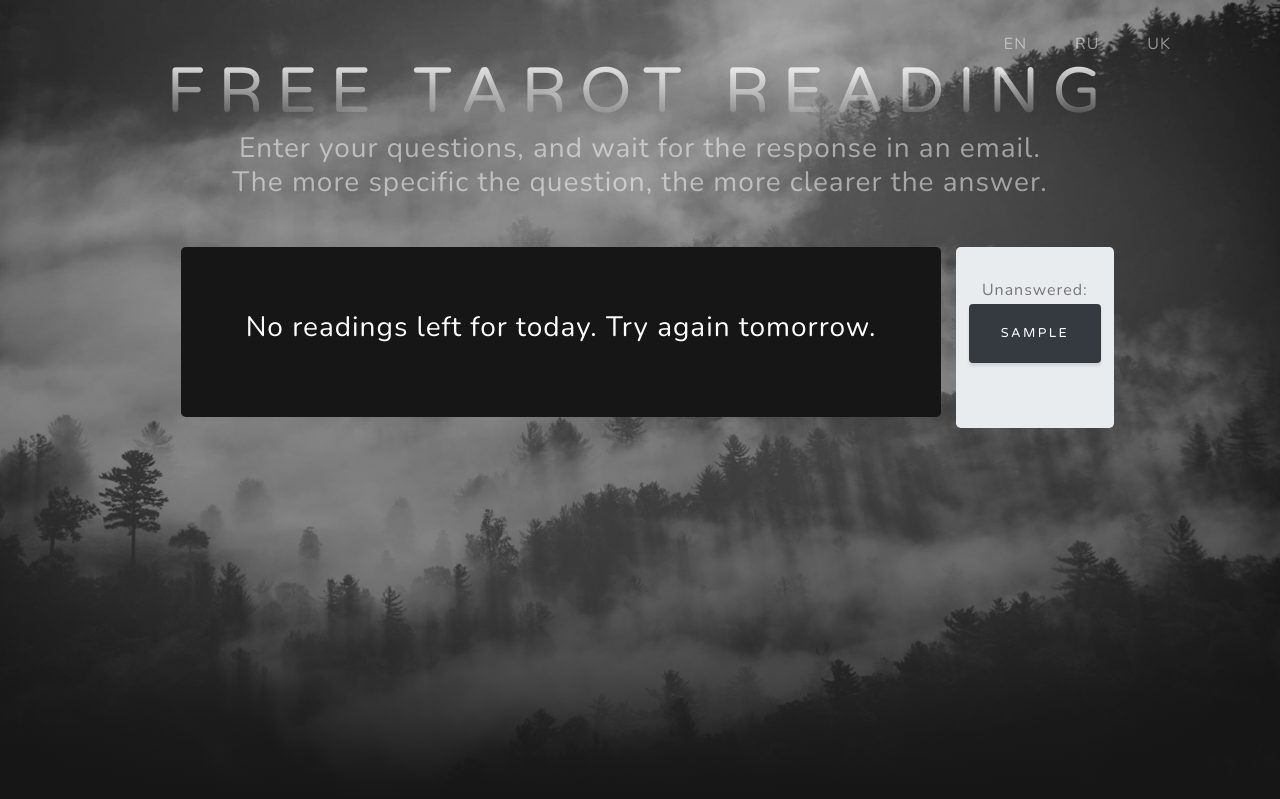
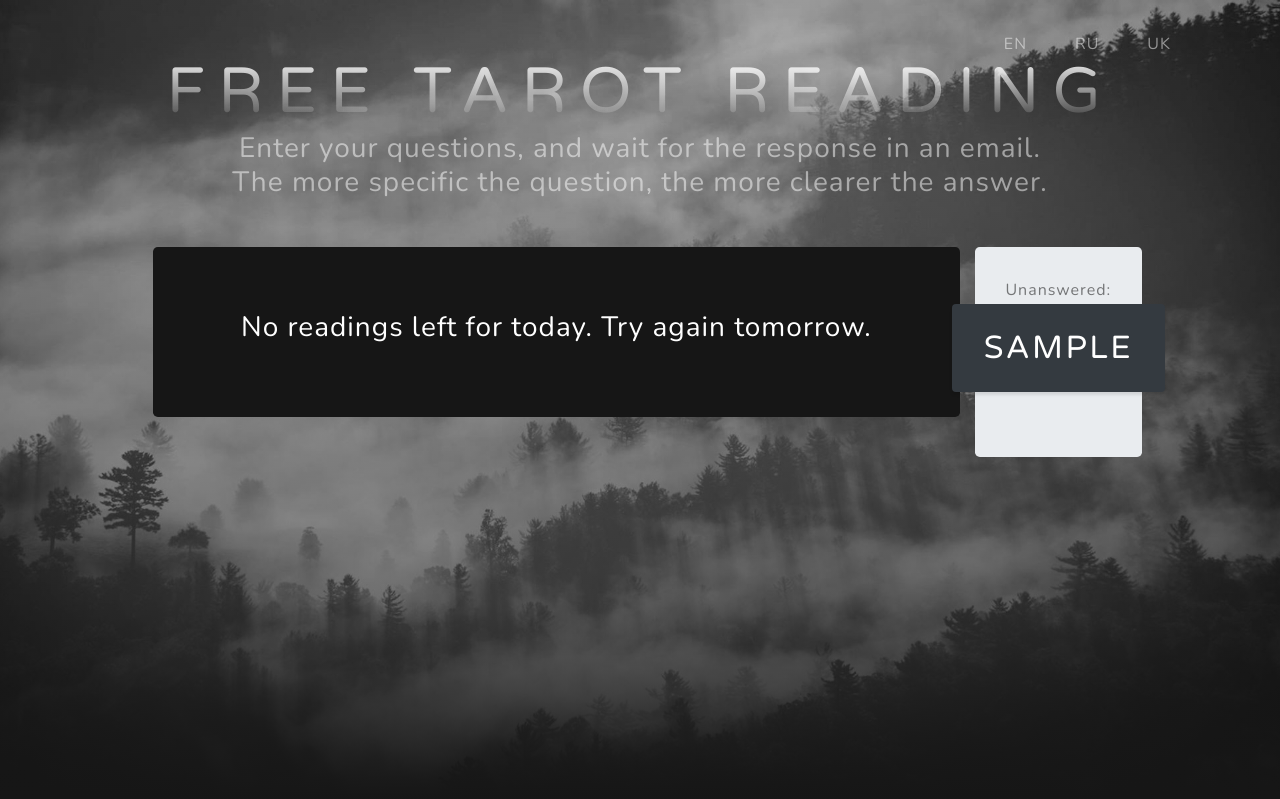
Before and after one commit to jTiKey/tarot, a Django app: template tarot/templates/index.html in a window 1280 px wide. Shown: the top 799 px of the page. Run offline with Django 3.2, Linux system fonts and the light colour scheme; the template is opened without the code that fills it: most values are stand-ins (such as "Sample title", 1, 10 or a date in 2020); parts of the project's set-up code (start-up, migrations or seed data) failed here and were passed over; some libraries are stand-ins or nearby versions; some web fonts are replaced.

Commit message:
fix design

```diff
--- a/tarot/static/css/project.css
+++ b/tarot/static/css/project.css
@@ -57,3 +57,7 @@ body {
 .jumbotron {
   margin: 0;
 }
+
+.counter {
+  font-size: 2rem;
+}
--- a/tarot/templates/index.html
+++ b/tarot/templates/index.html
@@ -78,12 +78,17 @@
               {% if left_readings_today > 0 %}
                 <tr>
                   <td>
-                    {% trans "Left for today" %}:
+                    {% trans "Available Today" %}:
                   </td>
                 </tr>
                 <tr>
                   <td>
-                    <button type="button" class="btn btn-success">{{ left_readings_today }}</button>
+                    <button type="button" class="btn btn-success counter">{{ left_readings_today }}</button>
+                  </td>
+                </tr>
+                <tr>
+                  <td>
+                    <br>
                   </td>
                 </tr>
               {% endif %}
@@ -94,7 +99,7 @@
               </tr>
               <tr>
                 <td>
-                  <button type="button" class="btn btn-dark">{{ queued_readings }}</button>
+                  <button type="button" class="btn btn-dark counter">{{ queued_readings }}</button>
                 </td>
               </tr>
             </table>
```
